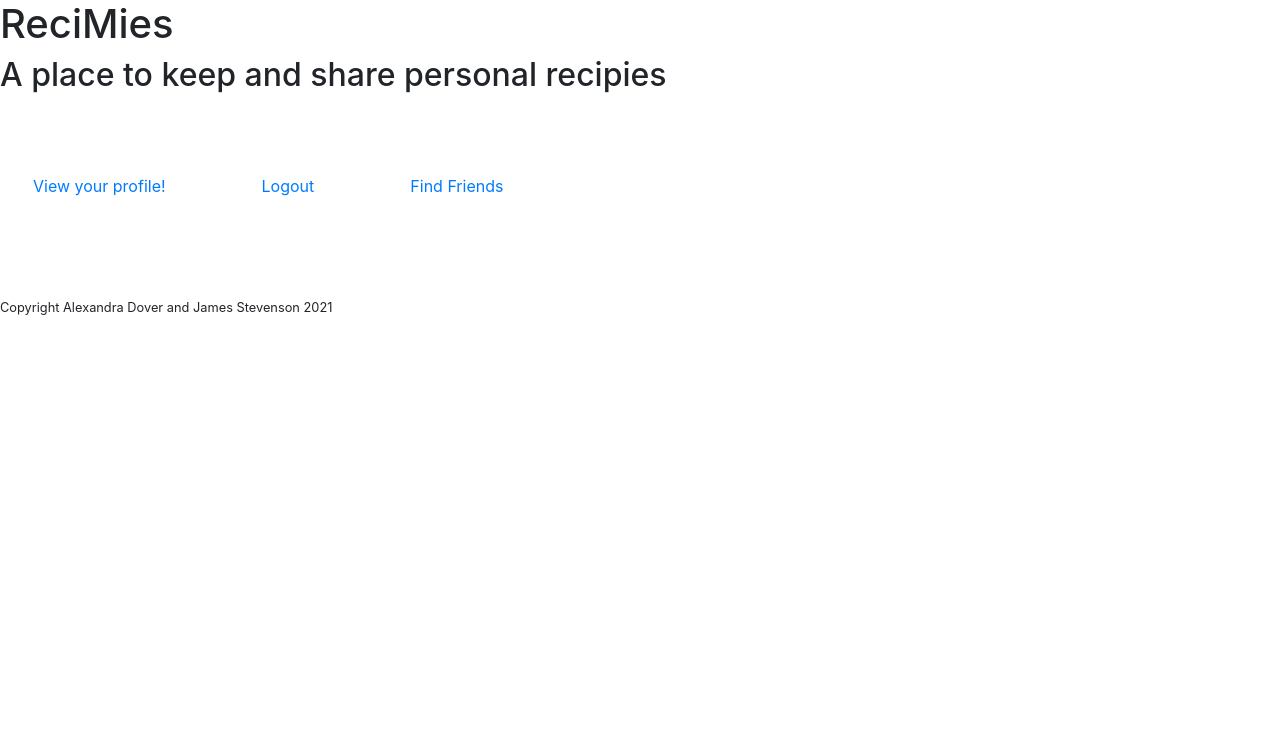
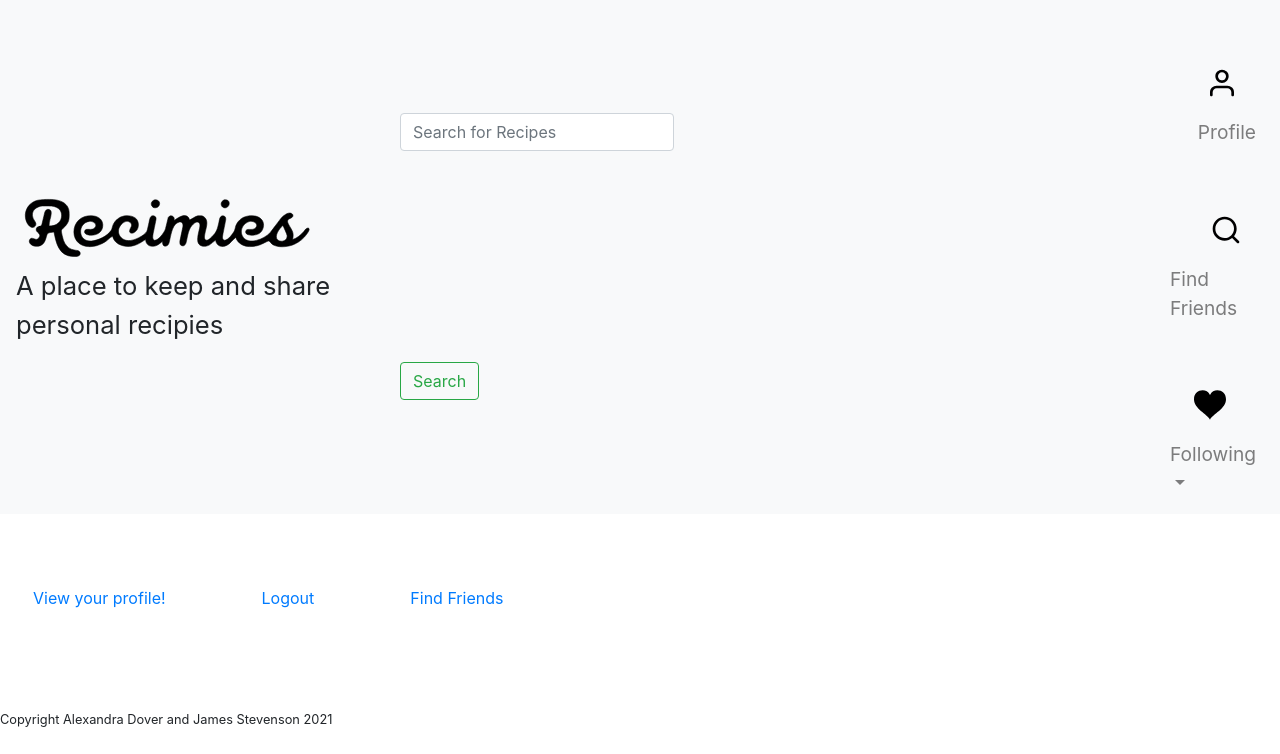
Before and after one commit to ADover18/recimies, a Django app: page / in a window 1280 px wide. Shown: the top 754 px of the page. Run offline with Django 3.2, Linux system fonts and the light colour scheme; the visitor is signed in with stand-in values (Sample User, id 1); data that the repository does not hold is empty; some libraries are stand-ins or nearby versions.

Commit message:
Some small styling changes. Bootstrap navbar included

```diff
--- a/recimies_site/static/css/site.css
+++ b/recimies_site/static/css/site.css
@@ -1,14 +1,18 @@
+@import url("https://fonts.googleapis.com/css2?family=Courgette&family=Marck+Script&display=swap");
+
+@import url("https://fonts.googleapis.com/css2?family=Courgette&family=Marck+Script&display=swap");
+
 .thumbnail_container {
   position: relative;
   width: 100%;
   padding-bottom: 8%; /* matching this to above makes it square */
-    float:left;
+  float: left;
 }
 
 .thumbnail {
-   position:absolute;
-   width:100%;
-   height:100%;
+  position: absolute;
+  width: 100%;
+  height: 100%;
 }
 .thumbnail img {
   position: absolute;
@@ -19,11 +23,10 @@
   margin: auto;
 }
 
-img{
-   max-height:72.2%;
-   max-width:100%;
+img {
+  max-height: 72.2%;
+  max-width: 100%;
 }
-
 
 .front-page-link {
   background-color: #f44336;
@@ -32,5 +35,61 @@ img{
   text-align: center;
   text-decoration: none;
   display: inline-block;
+}
+.right-align {
+  float: right !important ;
+}
 
+.strapline {
+  font-size: 1.6rem;
+  margin-top: -2.3rem;
 }
+
+.nav-item {
+  /* font-family: "Courgette", cursive; */
+  /* font-family: "Marck Script", cursive; */
+  font-size: 1.2rem;
+  /* margin-left: 6rem;
+  margin-right: -3rem; */
+}
+
+.icon {
+  width: 2rem;
+  display: relative !important;
+  margin-bottom: -3rem;
+}
+
+.profile-icon {
+  margin-left: 1rem;
+}
+
+.friends-icon {
+  margin-left: 2rem;
+}
+
+.find-icon {
+  margin-left: 3rem;
+}
+
+.circle {
+  height: 25px;
+  width: 25px;
+  background-color: #bbb;
+  border-radius: 50%;
+  display: absolute;
+}
+
+.right-elements {
+  padding-left: 30rem;
+}
+
+.right-element {
+  display: relative;
+  float: right;
+  align-items: center;
+}
+
+.spacing {
+  width: 2rem;
+  height: 2rem;
+}
--- a/recimies_site/templates/base.html
+++ b/recimies_site/templates/base.html
@@ -1,5 +1,5 @@
 {% load static %}
-<!DOCTYPE HTML>
+<!DOCTYPE html>
 <html>
   <head>
     <title>ReciMies</title>
@@ -7,12 +7,116 @@
     <script src="{% static 'js/jquery-3.3.1.min.js'%}"></script>
     <script src="{% static 'js/bootstrap.min.js'%}"></script>
     <script src="{% static 'js/site.js'%}"></script>
-    <link rel="stylesheet" href="{% static 'css/bootstrap.min.css'%}"/>
-    <link rel="stylesheet" href="{% static 'css/bootstrap-grid.min.css'%}"/>
-    <link rel="stylesheet" href="{% static 'css/site.css'%}">
+    <link rel="stylesheet" href="{% static 'css/bootstrap.min.css'%}" />
+    <link rel="stylesheet" href="{% static 'css/bootstrap-grid.min.css'%}" />
+    <link rel="stylesheet" href="{% static 'css/site.css'%}" />
+    <link rel="preconnect" href="https://fonts.googleapis.com" />
+    <link rel="preconnect" href="https://fonts.gstatic.com" crossorigin />
   </head>
   <body>
-    <div id="title">
-      <h1>ReciMies</h1>
-      <h2>A place to keep and share personal recipies</h2>
-    </div>
+    <nav
+      class="
+        navbar navbar-expand-lg navbar-light
+        bg-light
+        justify-content-between
+      "
+    >
+      <div id="title">
+        <svg class="logo">
+          <use href="{% static 'site_img/logos/icons.svg' %}#logo"></use>
+        </svg>
+        <p class="strapline">A place to keep and share personal recipies</p>
+      </div>
+      <button
+        class="navbar-toggler"
+        type="button"
+        data-toggle="collapse"
+        data-target="#navbarNavDropdown"
+        aria-controls="navbarNavDropdown"
+        aria-expanded="false"
+        aria-label="Toggle navigation"
+      >
+        <span class="navbar-toggler-icon"></span>
+      </button>
+      <div class="collapse navbar-collapse" id="navbarNavDropdown">
+        <ul class="navbar-nav">
+          <form class="form-inline my-2 my-lg-0">
+            <input
+              class="form-control mr-sm-2"
+              type="search"
+              placeholder="Search for Recipes"
+              aria-label="Search"
+            />
+            <button class="btn btn-outline-success my-2 my-sm-0" type="submit">
+              Search
+            </button>
+          </form>
+          {% if user.is_authenticated %}
+          <div class="right-elements">
+            <div class="right-element">
+              <li class="nav-item">
+                <svg class="icon profile-icon">
+                  <use
+                    href="{% static 'site_img/logos/icons.svg' %}#icon-user"
+                  ></use>
+                </svg>
+                <a class="nav-link" href="{% url 'profile' user_pk=user.pk %}"
+                  >Profile</a
+                >
+              </li>
+            </div>
+            <div class="right-element">
+              <li class="nav-item">
+                <svg class="icon find-icon">
+                  <use
+                    href="{% static 'site_img/logos/icons.svg' %}#icon-search"
+                  ></use>
+                </svg>
+                <a class="nav-link" href="{% url 'usersearch' %}"
+                  >Find Friends</a
+                >
+              </li>
+            </div>
+            <div class="right-element">
+              <li class="nav-item dropdown">
+                <svg class="icon friends-icon">
+                  <use
+                    href="{% static 'site_img/logos/icons.svg' %}#heart"
+                  ></use>
+                </svg>
+                <a
+                  class="nav-link dropdown-toggle"
+                  href="#"
+                  id="navbarDropdownMenuLink"
+                  data-toggle="dropdown"
+                  aria-haspopup="true"
+                  aria-expanded="false"
+                >
+                  Following
+                </a>
+                <div
+                  class="dropdown-menu"
+                  aria-labelledby="navbarDropdownMenuLink"
+                >
+                  <a class="dropdown-item" href="#">Action</a>
+                  <a class="dropdown-item" href="#">Another action</a>
+                  <a class="dropdown-item" href="#">Something else here</a>
+                </div>
+              </li>
+            </div>
+          </div>
+          {% endif %}
+        </ul>
+      </div>
+    </nav>
+
+    <!-- <div class="container">
+      <div id="title">
+        <svg>
+          <use href="{% static 'site_img/logos/icons.svg' %}#logo"></use>
+        </svg>
+        <h2>A place to keep and share personal recipies</h2>
+      </div>
+    </div> -->
+  </body>
+</html>
```
Also changed, not shown: recimies_site/static/site_img/logos/Recimies-logo.svg (added), recimies_site/static/site_img/logos/icons.svg (added). Lines whose indentation alone changed are shown as unchanged.
